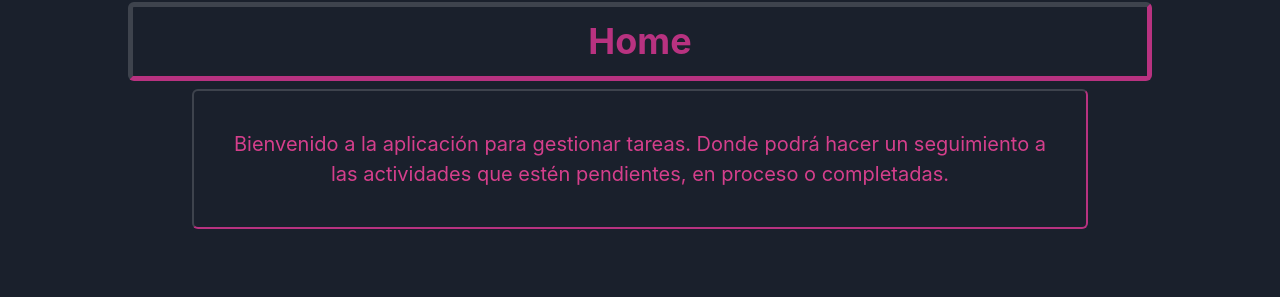
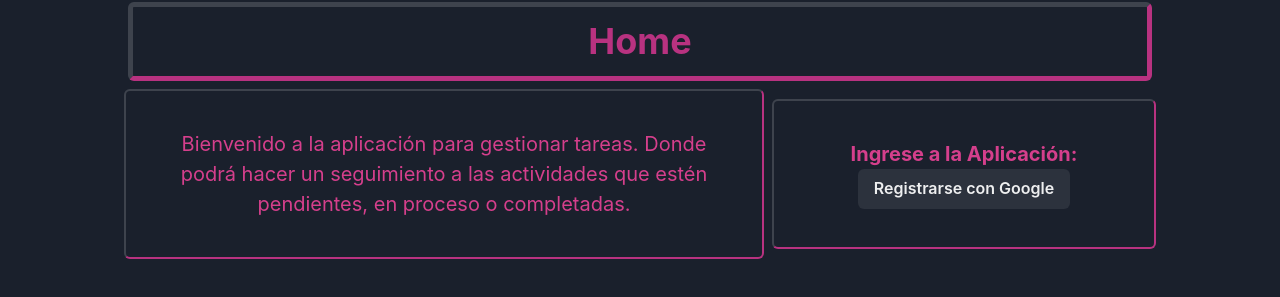
Before and after one commit to Rodrigo-Moscoso/task-list, a React (Create React App) app: page / in a window 1280 px wide. Shown: the part 455-752 px from the top of the page. Built offline with nearby package versions, Linux system fonts and the light colour scheme.

Commit message:
Se configuró la autenticación con Google

```diff
--- a/package.json
+++ b/package.json
@@ -9,6 +9,7 @@
     "@testing-library/jest-dom": "^5.16.5",
     "@testing-library/react": "^13.3.0",
     "@testing-library/user-event": "^13.5.0",
+    "firebase": "^9.10.0",
     "framer-motion": "^7.4.0",
     "react": "^18.2.0",
     "react-dom": "^18.2.0",
--- /dev/null
+++ b/src/firebaseConfig.js
@@ -0,0 +1,17 @@
+// Import the functions you need from the SDKs you need
+import { initializeApp } from "firebase/app";
+// TODO: Add SDKs for Firebase products that you want to use
+// https://firebase.google.com/docs/web/setup#available-libraries
+
+// Your web app's Firebase configuration
+const firebaseConfig = {
+  apiKey: "AIzaSyDlVEqQ6XR2HXaVwvSL1I6Lzlo5WnmJ5c0",
+  authDomain: "task-list-proyecto-ada-2022.firebaseapp.com",
+  projectId: "task-list-proyecto-ada-2022",
+  storageBucket: "task-list-proyecto-ada-2022.appspot.com",
+  messagingSenderId: "285678639441",
+  appId: "1:285678639441:web:b61323606923cba5a7db70",
+};
+
+// Initialize Firebase
+export const app = initializeApp(firebaseConfig);
--- a/src/views/Home.js
+++ b/src/views/Home.js
@@ -1,6 +1,24 @@
-import { Heading, Text, VStack } from "@chakra-ui/react";
+import { Box, Button, Heading, HStack, Text, VStack } from "@chakra-ui/react";
+import { useState } from "react";
+import { getAuth, GoogleAuthProvider, signInWithPopup } from "firebase/auth";
+import { app } from "../firebaseConfig";
 
 export default function Home() {
+  const [errroMessage, setErrorMessage] = useState("");
+
+  const handleGoogle = () => {
+    const provider = new GoogleAuthProvider();
+    const auth = getAuth(app);
+
+    signInWithPopup(auth, provider)
+      .then((userCredential) => {
+        console.log(userCredential.user.displayName);
+      })
+      .catch((error) => {
+        setErrorMessage(error.message);
+      });
+  };
+
   return (
     <VStack alignContent="center">
       <Heading
@@ -16,8 +34,9 @@ export default function Home() {
       >
         Home
       </Heading>
+      <HStack justify="center">
         <Text
-        boxSize="70%"
+          boxSize="50%"
           fontSize="xl"
           textAlign="center"
           color="pink.500"
@@ -31,6 +50,25 @@ export default function Home() {
           seguimiento a las actividades que estén pendientes, en proceso o
           completadas.
         </Text>
+        <VStack
+          boxSize="30%"
+          fontSize="xl"
+          textAlign="center"
+          color="pink.500"
+          borderWidth="2px"
+          borderRadius="md"
+          borderRightColor="pink.600"
+          borderBottomColor="pink.600"
+          p="3%"
+          spacing="5%"
+        >
+          <Text as="b" fontSize="xl" bold textAlign="center" color="pink.500">
+            Ingrese a la Aplicación:
+          </Text>
+          <Button onClick={handleGoogle}>Registrarse con Google</Button>
+          {errroMessage && <p>{errroMessage}</p>}
+        </VStack>
+      </HStack>
     </VStack>
   );
 }
```
Also changed, not shown: 1 other file (tests, documents, lock files or other folders). Lines whose indentation alone changed are shown as unchanged.
